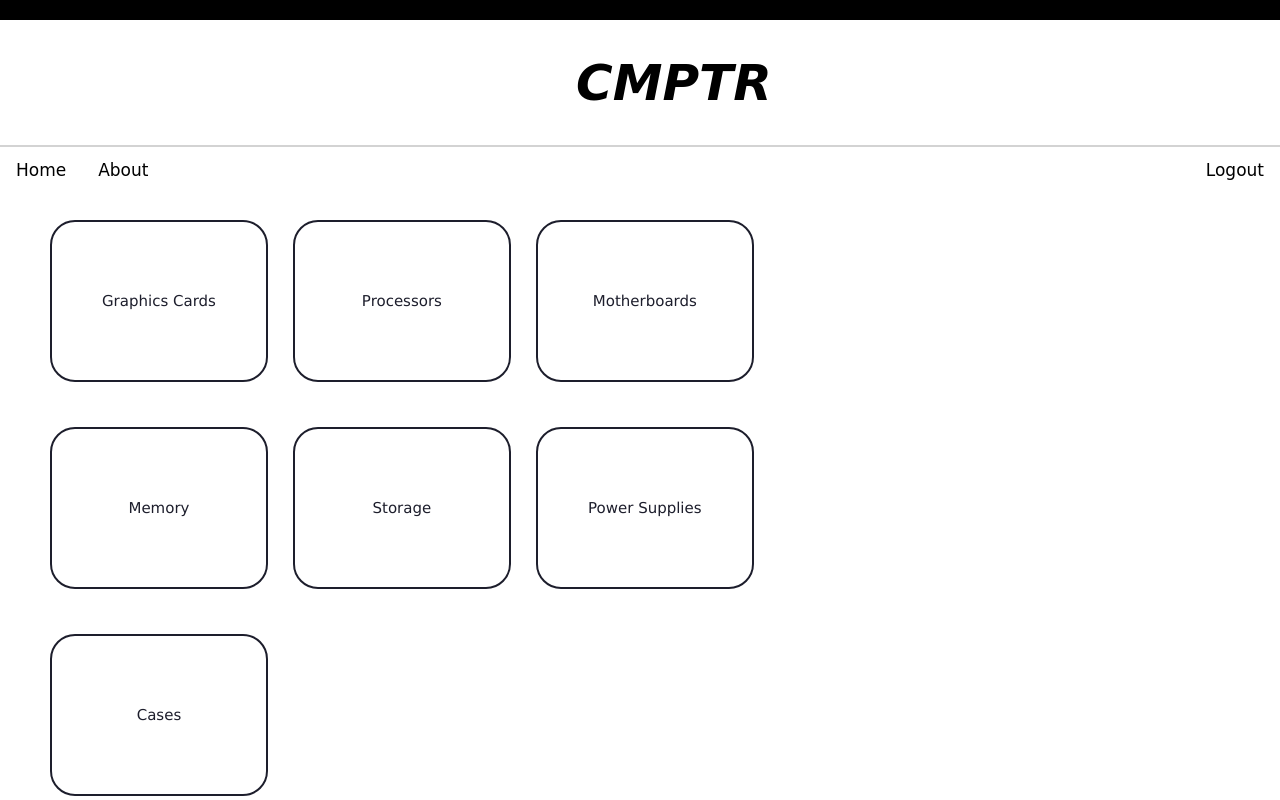
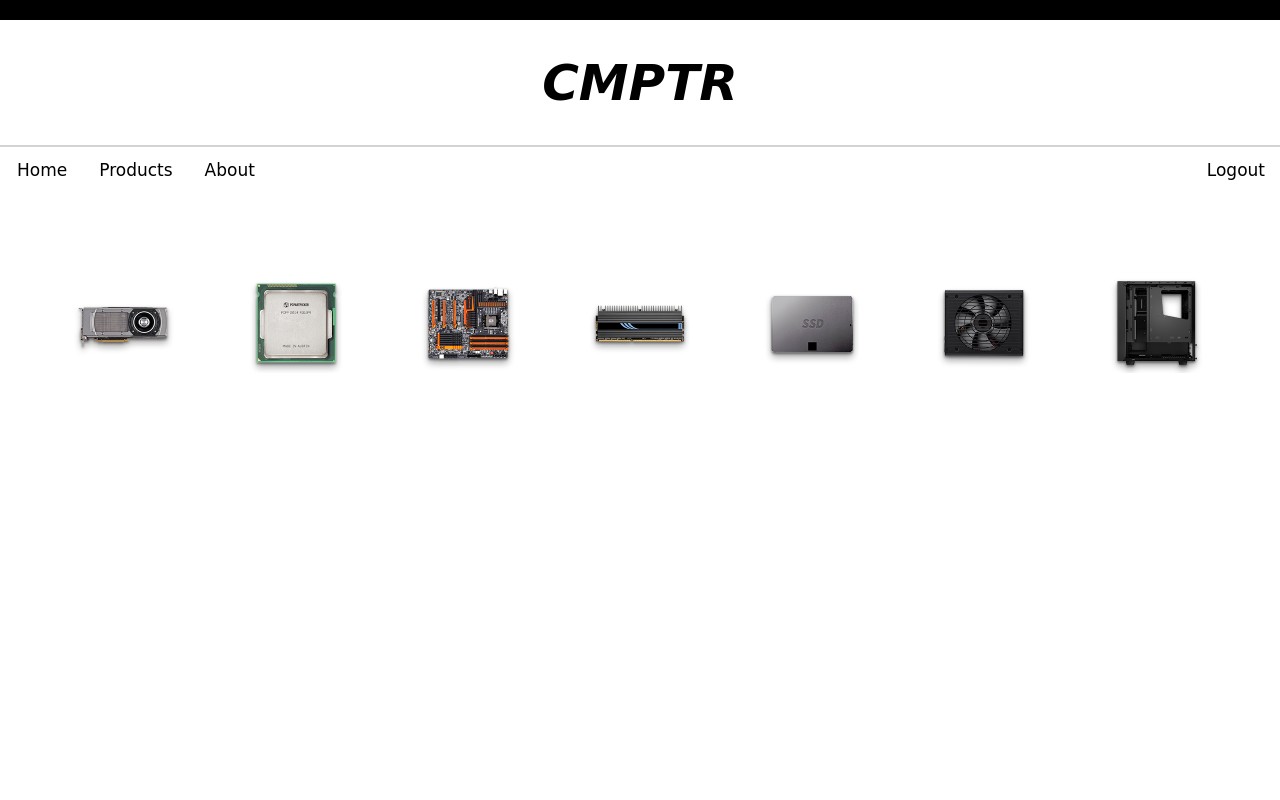
Before and after one commit to Riley-Richards/13DTP, a Flask app: page / in a window 1280 px wide. Run offline with Flask 2, Linux system fonts and the light colour scheme; a user stored in the database is signed in; some web fonts are replaced.

Commit message:
added product page + query

```diff
--- a/application/forms.py
+++ b/application/forms.py
@@ -12,7 +12,7 @@ class LoginForm(FlaskForm):
     submit = SubmitField('Sign In')
 
 class RegistrationForm(FlaskForm):
-    email = StringField('Email', validators=[DataRequired(), Length(max=256)], render_kw={"placeholder": "email"})
+    email = StringField('Email', validators=[DataRequired(), Length(max=256)], render_kw={"placeholder": "Email"})
     password = PasswordField('Password', validators=[DataRequired(), Length(max=36)], render_kw={"placeholder": "Password"})
     # makes sure 2nd password is same as 1st password
     password2 = PasswordField('Repeat Password', validators=[DataRequired(), EqualTo('password'), Length(max=36)], render_kw={"placeholder": "Confirm Password"})
--- a/application/routes.py
+++ b/application/routes.py
@@ -61,36 +61,7 @@ def about():
     return render_template('about.html')
 
 
-@app.route('/gpus')
-def gpu():
-    return render_template('gpu.html')
-
-
-@app.route('/cpus')
-def cpu():
-    return render_template('cpu.html')
-
-
-@app.route('/motherboard')
-def mb():
-    return render_template('mb.html')
-
-
-@app.route('/memory')
-def memory():
-    return render_template('memory.html')
-
-
-@app.route('/storage')
-def storage():
-    return render_template('storage.html')
-
-
-@app.route('/psus')
-def psu():
-    return render_template('psu.html')
-
-
-@app.route('/case')
-def case():
-    return render_template('case.html')
+@app.route('/product')
+def product():
+    product = product.query.all()
+    return render_template('product.html', product=product)
--- a/application/static/css/style.css
+++ b/application/static/css/style.css
@@ -1,7 +1,6 @@
 body{
     font-family:"Verdana";
     background-color: white;
-    padding-top: 45px;
     margin: 0;
   }
 
@@ -9,24 +8,18 @@ body{
     font-family: 'Share', cursive;
   }
 
-  .header {
+  .head {
     background-color: white ;
-    height: 100px;
     width: 100%;
-    margin: 0%;
-    padding: 0;
-    top: 0;
-    left: 0;
-    right: 0;
-    position: fixed;
+    position: relative;
     border-top: black 20px solid;
     }
 
-  .header h1{
-    margin-left: 45%;
+  .head h1{
     font-family: 'Share', cursive;
     font-size: 50px;
     }
+
 
   .topnav a {
     float: left;
@@ -42,59 +35,63 @@ body{
   }
 
   .topnav {
-    background-color: white;
     width: 100%;
-    margin: 0%;
-    padding: 0;
-    left: 0;
-    right: 0;
-    top: 100px;
     position: relative;
-    border-bottom: lightgray 1px solid;
-    border-top: lightgray 1px solid;
+    border: lightgray 1px solid;
     }
 
 
   .home-grid {
     display: grid;
-    top: 150px;
-    height: 400px;
+    height: auto;
     grid-gap: 25px;
     padding: 50px;
-    grid-template-columns: 1fr 1fr 1fr;
-    position: fixed;
+    grid-template-columns: 1fr 1fr 1fr 1fr 1fr 1fr 1fr;
+    position: relative;
     }
 
-
-  .home-grid a{
-    margin-top: 20px;
-    text-decoration: none;
-    color: #1D1E2C;
-    padding: 70px 50px;
-    display: inline-block;
-    border-radius: 25px;
-    font-size: 15px;
-    border-color: #1D1E2C;
-    border: 2px solid;
-    cursor: pointer;
-    -webkit-transition: 0.3s ease-in-out, -webkit-transform 0.3s ease-in-out;
-    -moz-transition: 0.3s ease-in-out, -moz-transform 0.3s ease-in-out;
-    transition: 0.3s ease-in-out, transform 0.3s ease-in-out;
-    }
-
-  .home-grid a:hover{
+  .scrollbutton:hover{
     background-color: #1D1E2C;
-    color: #F7EBEC  ;
     transition-duration: 0.5s;
     transform: scale(1.05);
   }
 
   .error a{
     text-decoration: none;
-    background: rgb(35, 103, 158);
+    background: #1D1E2C;
     color: white;
     padding: 12px 24px;
     display: inline-block;
     border-radius: 25px;
     font-size: 15px;
   }
+
+  .error a:hover{
+    opacity: 85%;
+  }
+
+  input[type=text] {
+    border: none;
+    border-bottom: 2px solid #1D1E2C;
+    padding: 12px 20px;
+    margin: 8px 0;
+    width:20%;
+  }
+
+  input[type=password] {
+    border: none;
+    border-bottom: 2px solid #1D1E2C;
+    padding: 12px 20px;
+    margin: 8px 0;
+    width:20%;
+  }
+
+  input[type=button], input[type=submit], input[type=reset] {
+    background-color: #1D1E2C;
+    border: none;
+    color: white;
+    padding: 16px 32px;
+    text-decoration: none;
+    margin: 4px 2px;
+    cursor: pointer;
+  }
--- a/application/templates/about.html
+++ b/application/templates/about.html
@@ -1,6 +1,6 @@
 {%extends "base.html"%}
 {%block content%}
-<br><br><br><br><br><br><br><br>
+<br><br><br>
 
 <center>
 <b><p>this is the about page</p></b>
--- a/application/templates/header.html
+++ b/application/templates/header.html
@@ -1,3 +1,8 @@
-<div class="header">
+<div class = "head">
+
+    <center>
     <i><h1>CMPTR</h1></i>
+    <center>
+
+
 </div>
--- a/application/templates/home.html
+++ b/application/templates/home.html
@@ -4,16 +4,40 @@
 
 
 {% if current_user.is_authenticated %}
+<br>
+<br>
+<br>
+<br>
 
 <center>
 <div class = "home-grid">
-    <a href ="/gpus">Graphics Cards</a>
-    <a href ="/cpus">Processors</a>
-    <a href ="/motherboard">Motherboards</a>
-    <a href ="/memory">Memory</a>
-    <a href ="/storage">Storage</a>
-    <a href ="/psus">Power Supplies</a>
-    <a href ="/case">Cases</a>
+    <div class="scrollbutton" onclick='location.href="/gpus";' style = "cursor:pointer;">
+        <img src="/static/images/homepage/gpu.png" style="height: 100px; width: auto;">
+    </div>
+
+    <div class="scrollbutton" onclick='location.href="/cpus";' style = "cursor:pointer;">
+        <img src="/static/images/homepage/cpu.png" style="height: 100px; width: auto;">
+    </div>
+
+    <div class="scrollbutton" onclick='location.href="/motherboard";' style = "cursor:pointer;">
+        <img src="/static/images/homepage/mb.png" style="height: 100px; width: auto;">
+    </div>
+
+    <div class="scrollbutton" onclick='location.href="/memory";' style = "cursor:pointer;">
+        <img src="/static/images/homepage/ram.png" style="height: 100px; width: auto;">
+    </div>
+
+    <div class="scrollbutton" onclick='location.href="/storage";' style = "cursor:pointer;">
+        <img src="/static/images/homepage/ssd.png" style="height: 100px; width: auto;">
+    </div>
+
+    <div class="scrollbutton" onclick='location.href="/psus";' style = "cursor:pointer;">
+        <img src="/static/images/homepage/psu.png" style="height: 100px; width: auto;">
+    </div>
+
+    <div class="scrollbutton" onclick='location.href="/case";' style = "cursor:pointer;">
+        <img src="/static/images/homepage/case.png" style="height: 100px; width: auto;">
+    </div>
 </div>
 </center>
 
--- a/application/templates/nav.html
+++ b/application/templates/nav.html
@@ -1,13 +1,20 @@
 <div class="topnav">
+
     <a href="/">Home</a>
+    <a href="/product">Products</a>
     <a href="/about">About</a>
-    <div class="dropdown" style="float:right;">
+
+    <div class="account" style="float:right;">
 
         {% if current_user.is_authenticated %}
+
         <a href="/logout">Logout</a>
+
         {% else %}
+
         <a href="/login">Login</a>
         <a href="/register">Register</a>
+
         {% endif %}
     </div>
 
```
Also changed, not shown: application/templates/login.html (+3 -5 lines), application/templates/product.html (added, +11 -0 lines), application/templates/register.html (+4 -7 lines), application/db.sqlite3, application/static/images/homepage/homeback.jpeg (added), 1 other file. Lines whose indentation alone changed are shown as unchanged.
